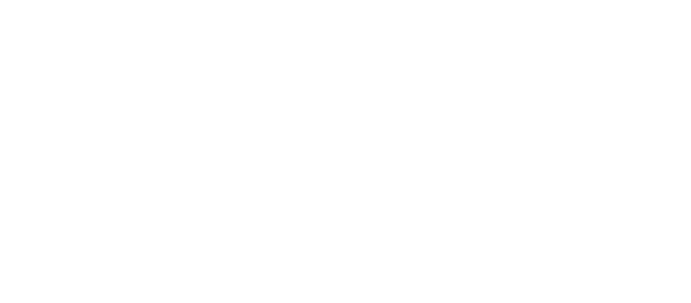
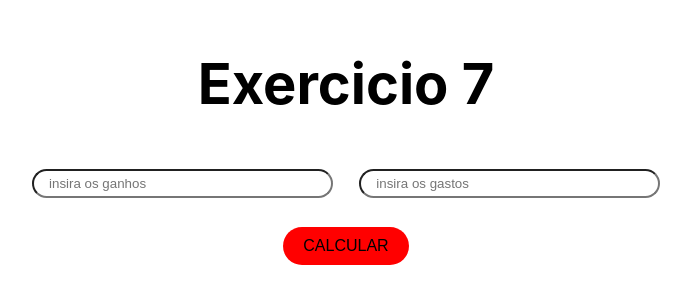
Before and after one commit to NauaaN/prova-07-10, a React (Create React App) app: page /ex7 in a window 1280 px wide. Before the commit this address had no page. Shown: the part 253-556 px from the top of the page, without its empty margins (294-985 px from the left). Built offline with nearby package versions, Linux system fonts and the light colour scheme.

Commit message:
finalizada dia 14-10

```diff
--- a/src/App.js
+++ b/src/App.js
@@ -19,7 +19,13 @@
           <Link className='exericios' to='/ex4'> Exercicio 4 </Link>
           <Link className='exericios' to='/ex5'> Exercicio 5 </Link>
           <Link className='exericios' to='/ex6'> Exercicio 6 </Link>
-          </div>
+        </div>
+        <p className='txt2'>Dia 14/10</p>
+          <div className='links'>
+          <Link className='exericios' to='/ex7'> Exercicio 7 </Link>
+          <Link className='exericios' to='/ex8'> Exercicio 8 </Link>
+
+        </div>
         </div>
     </div>
   );
--- a/src/index.js
+++ b/src/index.js
@@ -9,6 +9,8 @@
 import Exercicio4 from './pages/exercicio4';
 import Exercicio5 from './pages/exercicio5';
 import Exercicio6 from './pages/exercicio6';
+import Exercicio7 from './pages/exercicio7';
+import Exercicio8 from './pages/exercicio8';
 
 const root = ReactDOM.createRoot(document.getElementById('root'));
 root.render(
@@ -22,6 +24,9 @@
     <Route path='/ex4' element={<Exercicio4 />} />
     <Route path='/ex5' element={<Exercicio5 />} />
     <Route path='/ex6' element={<Exercicio6 />} />
+    <Route path='/ex7' element={<Exercicio7 />} />
+    <Route path='/ex8' element={<Exercicio8 />} />
+
     </Routes>
     </BrowserRouter>
   </React.StrictMode>
--- /dev/null
+++ b/src/pages/exercicio7/index.js
@@ -0,0 +1,51 @@
+import './index.scss';
+import { useState } from 'react';
+
+export default function Exercicio7() {
+
+    const [ganhos, setGanhos] = useState();
+    const [gastos, setGastos] = useState();
+    const [resp, setResp] = useState();
+
+    function sitOrcamento() {
+        if (gastos > ganhos) {
+            setResp('Orçamento comprpmetido');
+        }
+        else if (ganhos * 81/100 > gastos <= 50/100 ) {
+            setResp('Cuidado seu orçamento pode ficar comprometido')
+        }
+        else if ( ganhos * 50/100>  gastos <=80/100  ) {
+            setResp('Atenção conter os gastos')
+        }
+        else if ( ganhos * 21/100>  gastos <= 49/100  ) {
+            setResp('Muito bem seus gastos não ultrapassaram metade dos ganhos')
+        }
+        else if ( ganhos * 0/100> gastos <= 20/100  ) {
+            setResp('Parabens você esta gerenciando bem o seu orçamento')
+        }
+        else {
+            setResp('invalido')
+        }
+
+    }
+
+    return (
+
+        <div>
+           <div className='homeex5'>
+            <div className='ex5'>
+                <h1 className='txt'>Exercicio 7</h1>
+                <div className='inputs5'>
+                    <input className='input5' type='number' placeholder='insira os ganhos' value={ganhos} onChange={e => setGanhos(e.target.value)}/>
+                    <input className='input5' type='number' placeholder='insira os gastos' value={gastos} onChange={e => setGastos(e.target.value)}/>
+                </div>
+                <div className='thebutton5'>
+                    <button className='butao5' onClick={sitOrcamento}>CALCULAR</button>
+                </div>
+                <div className='resposta'>{resp}</div>
+            </div>
+        </div>
+        </div>
+    )
+
+}
--- /dev/null
+++ b/src/pages/exercicio8/index.js
@@ -0,0 +1,45 @@
+import { useState } from 'react'
+import './index.scss'
+
+export default function Exercicio8() {
+    const [inteiras, setInteiras] = useState();
+    const [meias, setMeias] = useState();
+    const [diaSemana, setDiaSemana] = useState('');
+    const [nacional, setNacional] = useState(false);
+    const [resp, setResp] = useState('');
+
+    function cinema() {
+        if (diaSemana != 'quarta feira' && nacional != true) {
+            setResp('O total a se pagar é de R$ '+ Number(inteiras* 28.50+ meias*14.25 ) )
+
+       }
+        else if (diaSemana == 'quarta feira' && nacional != true) {
+            setResp('O total a se pagar é de R$ '+  Number(inteiras * 14.25 + meias * 14.25 ))
+        }
+
+        else if (diaSemana == 'quarta feira' && nacional == true) {
+            setResp('O total a se pagar é de R$ '+ Number( inteiras*5 + meias * 5 ) )
+        }
+    }
+    return (
+        <div>
+        <div className='homeex5'>
+         <div className='ex5'>
+             <h1 className='txt'>Exercicio 8</h1>
+             <div className='inputs5'>
+                 <input className='input5' type='number' placeholder='insira quantidade de inteiras' value={inteiras} onChange={e => setInteiras(Number(e.target.value))}/>
+                        <input className='input5' type='number' placeholder='insira quantidade de meias' value={meias} onChange={e => setMeias(Number(e.target.value))} />
+                        <input className='input5' type='text' placeholder='insira o dia da semana' value={diaSemana} onChange={e => setDiaSemana(e.target.value)} />
+                        <input className='input5' type='checkbox' placeholder='insira a nacionalidade do filme' checked={nacional} onChange={e => setNacional(e.target.checked)}/>
+             </div>
+             <div className='thebutton5'>
+                 <button className='butao5' onClick={cinema}>CALCULAR</button>
+             </div>
+             <div className='resposta'>{resp}</div>
+         </div>
+     </div>
+     </div>
+
+    )
+
+}
```
Also changed, not shown: src/pages/exercicio7/index.scss (added), src/pages/exercicio8/index.scss (added).
